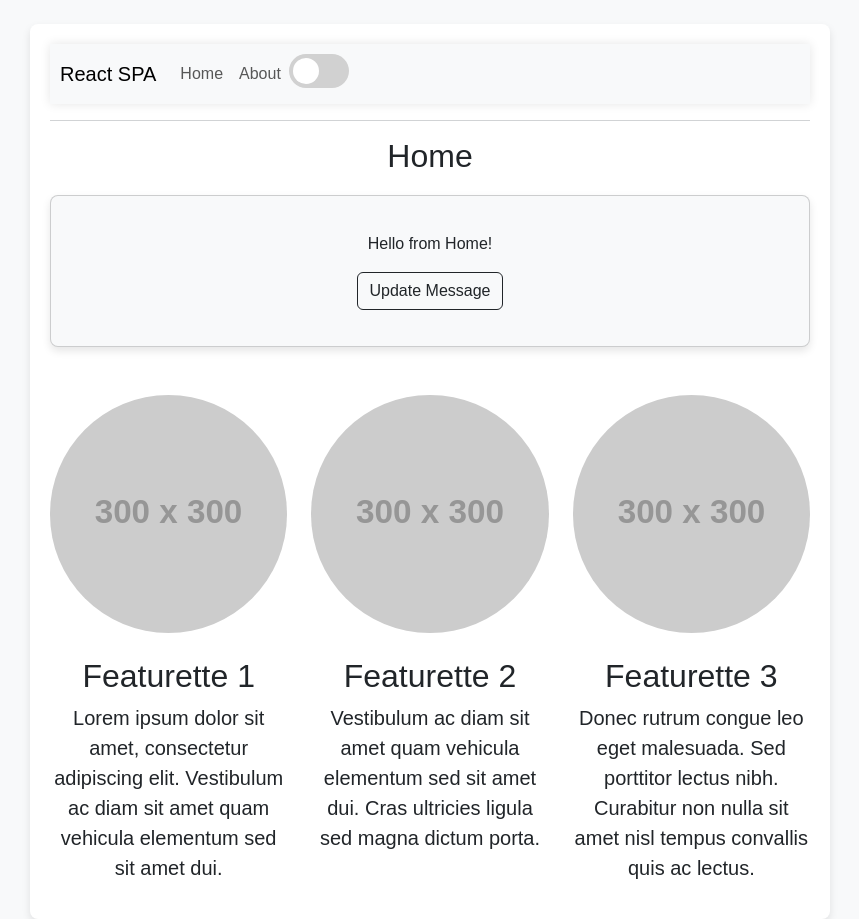
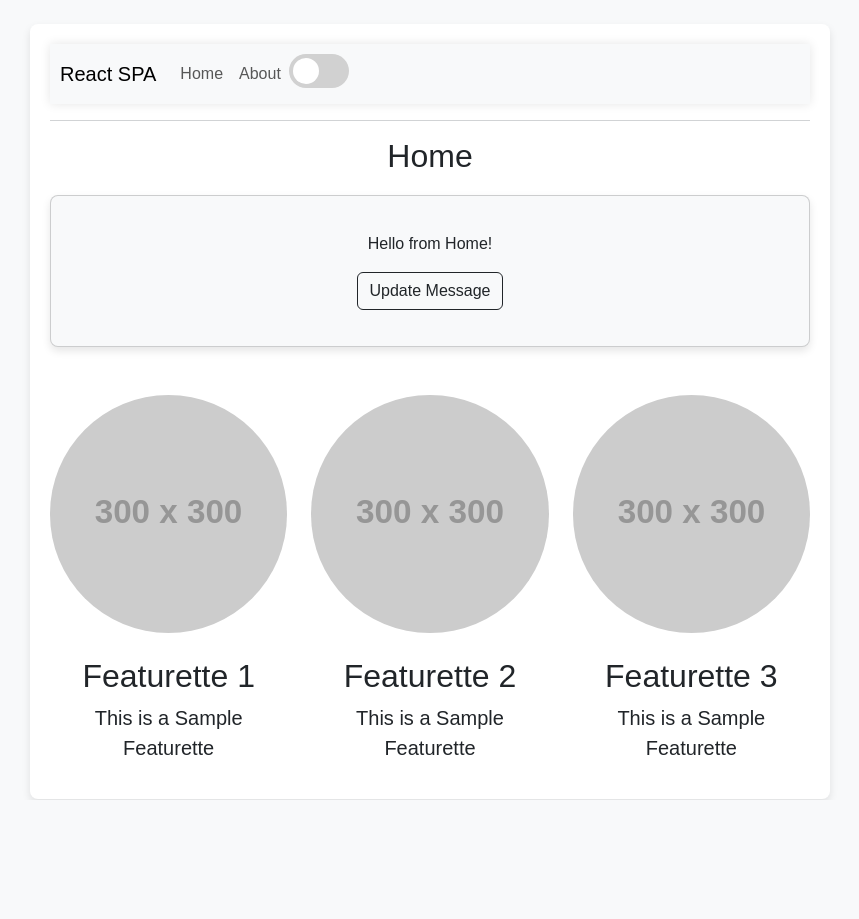
Before and after one commit to jayasaisrikar/React-SPA, a React (Create React App) app: page / in a window 1280 px wide. Shown: the whole page, without its empty margins (210-1069 px from the left). After the commit the page ends 800 px from the top, so only its background shows below. Built offline with nearby package versions, Linux system fonts and the light colour scheme.

Commit message:
Update Home.js

```diff
--- a/src/components/Home.js
+++ b/src/components/Home.js
@@ -49,8 +49,7 @@ function Home({ darkMode }) {
           />
           <h2 className={`mt-4 ${darkMode ? 'text-white' : 'text-dark'}`}>Featurette 1</h2>
           <p className={`lead ${darkMode ? 'text-white' : 'text-dark'}`}>
-            Lorem ipsum dolor sit amet, consectetur adipiscing elit. Vestibulum ac diam sit amet quam vehicula elementum
-            sed sit amet dui.
+            This is a Sample Featurette
           </p>
         </div>
         <div className="col-lg-4">
@@ -61,8 +60,7 @@ function Home({ darkMode }) {
           />
           <h2 className={`mt-4 ${darkMode ? 'text-white' : 'text-dark'}`}>Featurette 2</h2>
           <p className={`lead ${darkMode ? 'text-white' : 'text-dark'}`}>
-            Vestibulum ac diam sit amet quam vehicula elementum sed sit amet dui. Cras ultricies ligula sed magna dictum
-            porta.
+            This is a Sample Featurette
           </p>
         </div>
         <div className="col-lg-4">
@@ -73,8 +71,7 @@ function Home({ darkMode }) {
           />
           <h2 className={`mt-4 ${darkMode ? 'text-white' : 'text-dark'}`}>Featurette 3</h2>
           <p className={`lead ${darkMode ? 'text-white' : 'text-dark'}`}>
-            Donec rutrum congue leo eget malesuada. Sed porttitor lectus nibh. Curabitur non nulla sit amet nisl
-            tempus convallis quis ac lectus.
+            This is a Sample Featurette
           </p>
         </div>
       </div>
```
